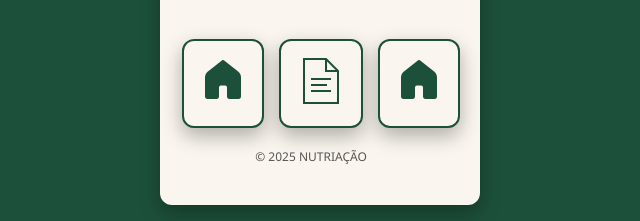
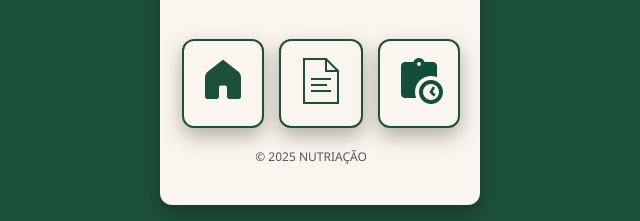
Before and after one commit to ssleonardo2018/nutriacao, a plain HTML site: page historico_dieta.html in a window 1280 px wide. Shown: the part 491-712 px from the top of the page, 320-960 px from the left. Drawn offline with Linux system fonts and the light colour scheme.

Commit message:
Update historico_dieta.html

```diff
--- a/historico_dieta.html
+++ b/historico_dieta.html
@@ -156,7 +156,7 @@
         <nav class="menu">
           <a href="menu.html" class="menu-img"><img src="assets/icons8-casa-48.png" alt="Home"></a>
           <a href="historico_dieta.html" class="menu-img"><img src="assets/icons8-documento-50.png" alt=""></a>
-          <a href="agendar_consulta.html" class="menu-img"><img src="assets/icons8-casa-48.png" alt="Home"></a>
+          <a href="agendar_consulta.html" class="menu-img"><img src="assets/icons8-planejamento-de-tarefas-48.png" alt="Home"></a>
         </nav>
 
     <div class="footer-text">© 2025 NUTRIAÇÃO</div>
```
